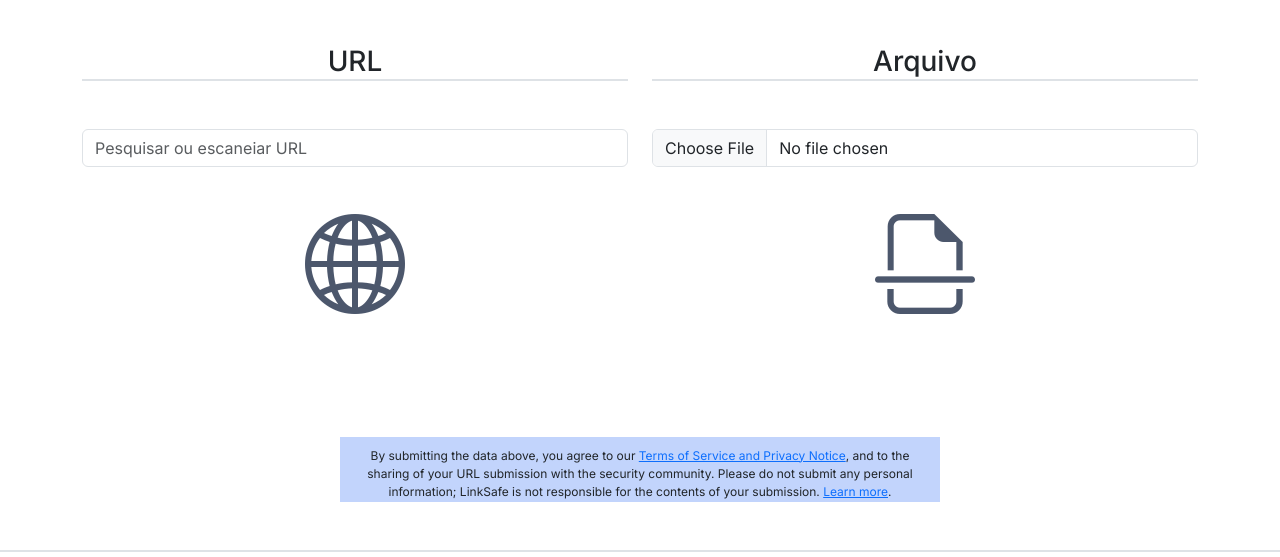
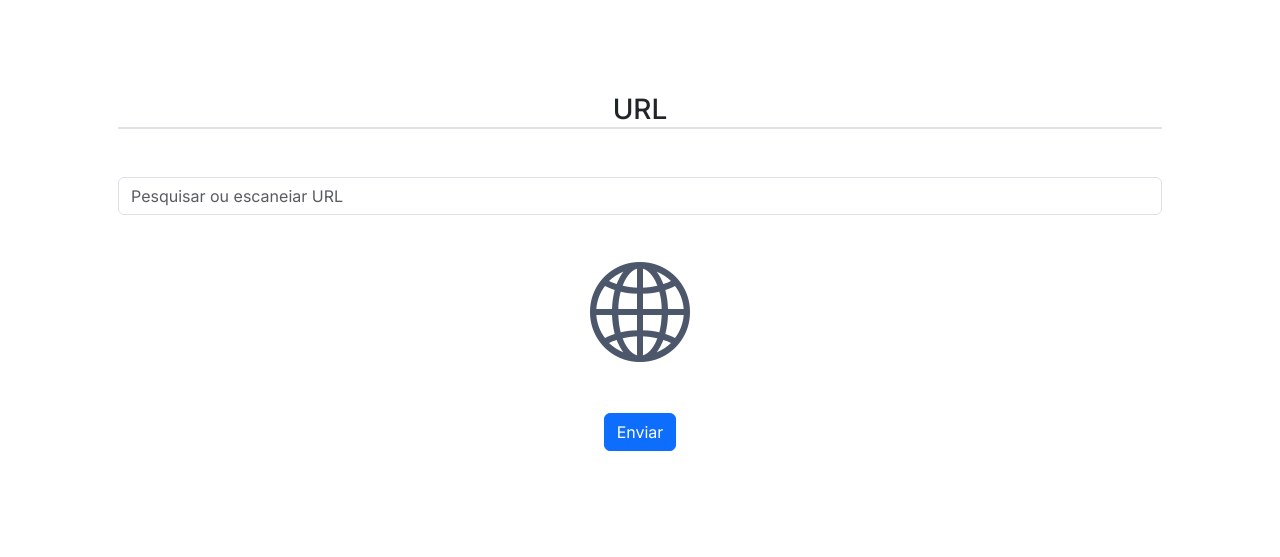
Before and after one commit to KeninAraujo/link-safe, a plain HTML site: page home/index.html in a window 1280 px wide. Shown: the part 194-751 px from the top of the page. Drawn offline with nearby package versions, Linux system fonts and the light colour scheme.

Commit message:
Retira scaner de arquivos

```diff
--- a/home/index.html
+++ b/home/index.html
@@ -95,7 +95,7 @@
     <main>
         <div class="container mt-5">
             <div class="row">
-                <div class="col-md-6 url text-center d-column">
+                <div class="url text-center p-5">
                     <h3 class="border-bottom border-2">URL</h3>
                     <div class="mb-3">
                         <div class="input-group mt-5">
@@ -105,9 +105,10 @@
                         <div class="text-center mt-4">
                             <i class="bi bi-globe2 custom-icon-size"></i>
                         </div>
+                        <button type="submit" class="btn btn-primary mt-4">Enviar</button>
                     </div>
                 </div>
-
+                <!--
                 <div class="col-md-6  text-center file">
                     <h3 class="border-bottom border-2">Arquivo</h3>
                     <div>
@@ -117,7 +118,7 @@
                         </div>
                     </div>
                 </div>
-            </div>
+            </div> -->
     </main>
 
     <div class="terms d-block mx-auto">
```
